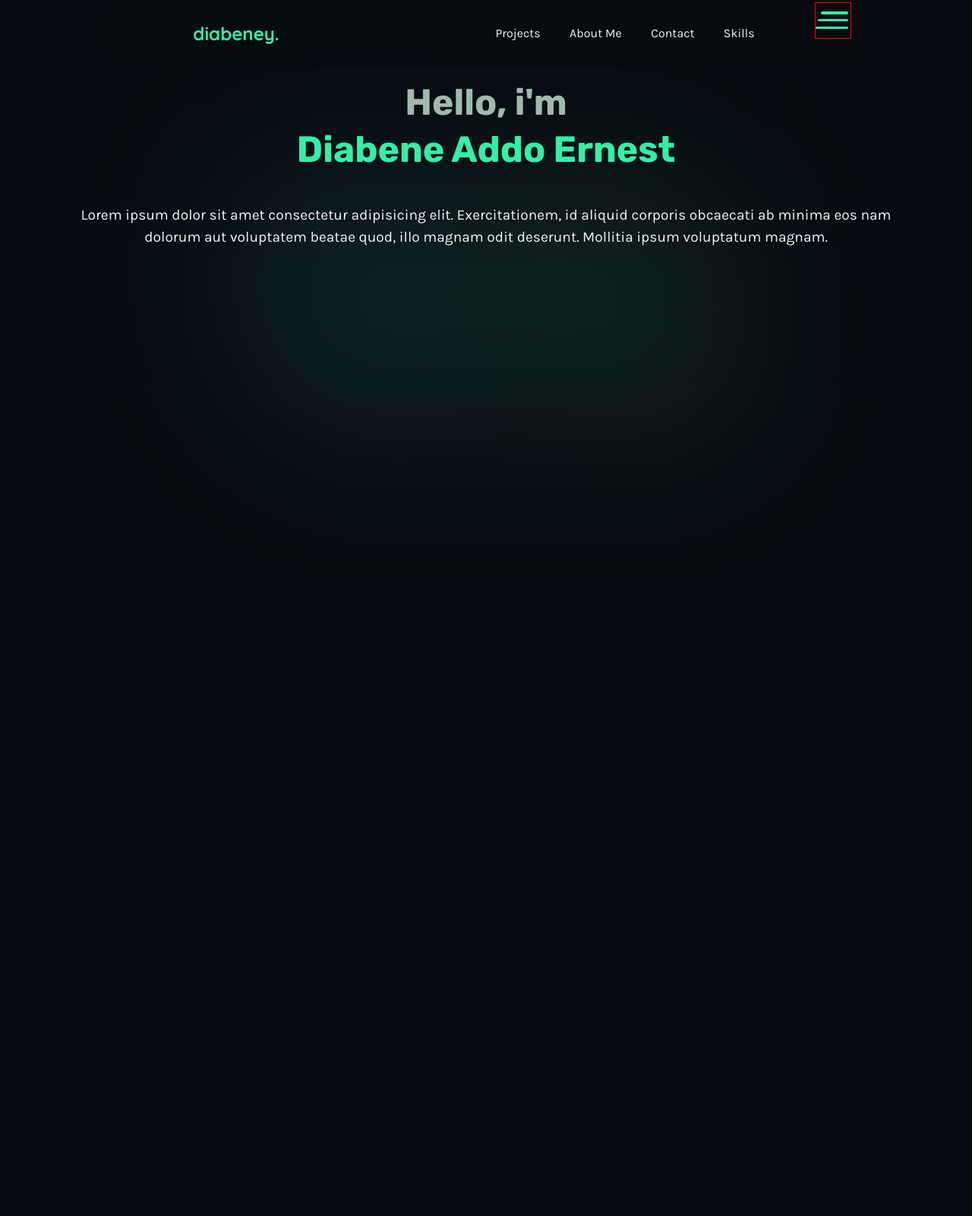
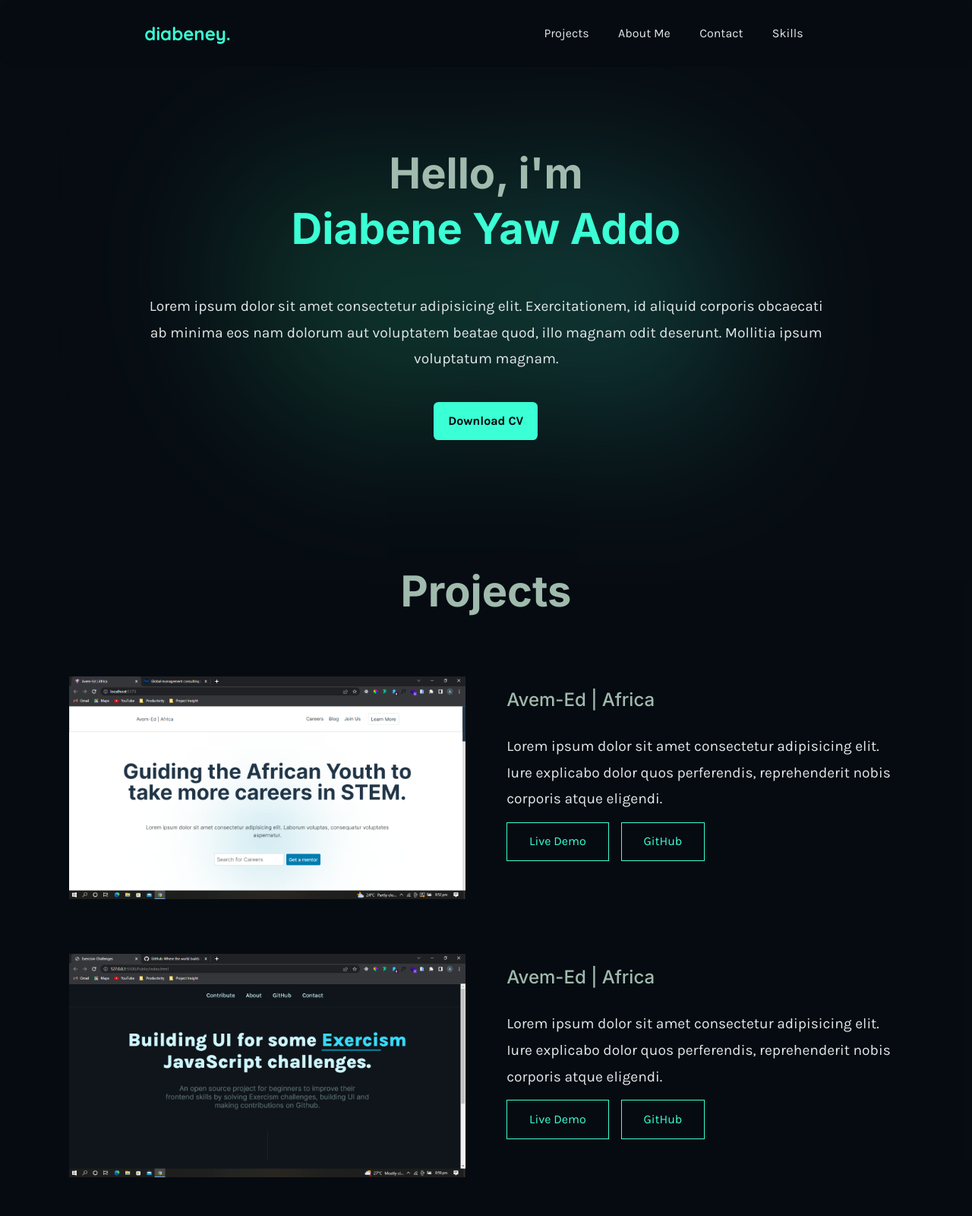
Before and after one commit to diabeney/portfolio-site, a website built with Vite: page index.html in a window 1280 px wide. Shown: the top 1600 px of the page at 76% size. Built offline with nearby package versions, Linux system fonts and the light colour scheme.

Commit message:
finished second page

```diff
--- /dev/null
+++ b/animations.css
@@ -0,0 +1,130 @@
+/* ----------------------------------------------
+ * Generated by Animista on 2022-10-25 10:22:3
+ * Licensed under FreeBSD License.
+ * See http://animista.net/license for more info.
+ * w: http://animista.net, t: @cssanimista
+ * ---------------------------------------------- */
+
+/**
+ * ----------------------------------------
+ * animation scale-in-center
+ * ----------------------------------------
+ */
+@-webkit-keyframes scale-in-center {
+  0% {
+    -webkit-transform: scale(0);
+    transform: scale(0);
+    opacity: 1;
+  }
+  100% {
+    -webkit-transform: scale(1);
+    transform: scale(1);
+    opacity: 1;
+  }
+}
+@keyframes scale-in-center {
+  0% {
+    -webkit-transform: scale(0);
+    transform: scale(0);
+    opacity: 1;
+  }
+  100% {
+    -webkit-transform: scale(1);
+    transform: scale(1);
+    opacity: 1;
+  }
+}
+
+.scale-in-center {
+  -webkit-animation: scale-in-center 200ms cubic-bezier(0.25, 0.46, 0.45, 0.94)
+    both;
+  animation: scale-in-center 1000ms cubic-bezier(0.25, 0.46, 0.45, 0.94) both;
+}
+
+@-webkit-keyframes scale-out-center {
+  0% {
+    -webkit-transform: scale(1);
+    transform: scale(1);
+    opacity: 1;
+  }
+  100% {
+    -webkit-transform: scale(0);
+    transform: scale(0);
+    opacity: 1;
+  }
+}
+@keyframes scale-out-center {
+  0% {
+    -webkit-transform: scale(1);
+    transform: scale(1);
+    opacity: 1;
+  }
+  100% {
+    -webkit-transform: scale(0);
+    transform: scale(0);
+    opacity: 1;
+  }
+}
+.scale-out-center {
+  -webkit-animation: scale-out-center 200ms
+    cubic-bezier(0.55, 0.085, 0.68, 0.53) both;
+  animation: scale-out-center 200ms cubic-bezier(0.55, 0.085, 0.68, 0.53) both;
+}
+
+.bounce-top {
+  -webkit-animation: bounce-top 1.3s both;
+  animation: bounce-top 1.3s both;
+}
+
+@keyframes bounce-top {
+  0% {
+    -webkit-transform: translateY(-45px);
+    transform: translateY(-45px);
+    -webkit-animation-timing-function: ease-in;
+    animation-timing-function: ease-in;
+    opacity: 1;
+  }
+  24% {
+    opacity: 1;
+  }
+  40% {
+    -webkit-transform: translateY(-24px);
+    transform: translateY(-24px);
+    -webkit-animation-timing-function: ease-in;
+    animation-timing-function: ease-in;
+  }
+  65% {
+    -webkit-transform: translateY(-12px);
+    transform: translateY(-12px);
+    -webkit-animation-timing-function: ease-in;
+    animation-timing-function: ease-in;
+  }
+  82% {
+    -webkit-transform: translateY(-6px);
+    transform: translateY(-6px);
+    -webkit-animation-timing-function: ease-in;
+    animation-timing-function: ease-in;
+  }
+  93% {
+    -webkit-transform: translateY(-4px);
+    transform: translateY(-4px);
+    -webkit-animation-timing-function: ease-in;
+    animation-timing-function: ease-in;
+  }
+  25%,
+  55%,
+  75%,
+  87% {
+    -webkit-transform: translateY(0px);
+    transform: translateY(0px);
+    -webkit-animation-timing-function: ease-out;
+    animation-timing-function: ease-out;
+  }
+  100% {
+    -webkit-transform: translateY(0px);
+    transform: translateY(0px);
+    -webkit-animation-timing-function: ease-out;
+    animation-timing-function: ease-out;
+    opacity: 1;
+  }
+}
--- a/index.html
+++ b/index.html
@@ -4,6 +4,7 @@
     <meta charset="UTF-8" />
     <link rel="icon" type="image/svg+xml" href="/vite.svg" />
     <link rel="stylesheet" href="style.css" />
+    <link rel="stylesheet" href="animations.css" />
     <meta name="viewport" content="width=device-width, initial-scale=1.0" />
     <title>Vite App</title>
   </head>
@@ -14,12 +15,12 @@
     </div>
     <section id="app">
       <header class="margin-x-auto">
-        <div class="menu-btn flex flex-cen">
-          <!-- <span class="bar bar-top"></span> -->
-          <span class="bar bar-top"></span>
-          <!-- <span class="bar bar-top"></span> -->
+        <div class="menu-btn flex flex-column flex-cen">
+          <span data-rotate="false" class="bar bar-top"></span>
+          <span data-rotate="false" class="bar bar-cen"></span>
+          <span data-rotate="false" class="bar bar-bot"></span>
         </div>
-        <nav class="flex w-100">
+        <nav data-open="false" class="flex w-100">
           <div class="logo padding-y-md margin-y-auto margin-x-auto">
             <p class="text-logo">diabeney.</p>
           </div>
@@ -33,18 +34,85 @@
       </header>
       <main>
         <section class="container">
-          <h1 class="text-cen text-heading padding-block-xl">
+          <section class="page intro margin-y-lg">
+            <h1
+              class="text-heading padding-y-xl padding-x-md text-cen scale-in-center"
+            >
               Hello, i'm <br />
-            <mark>Diabene Addo Ernest</mark>
+              <mark>Diabene Yaw Addo</mark>
             </h1>
-          <p class="text-body padding-x-lg text-cen margin-y-lg">
+            <p class="text-body padding-x-md text-cen scale-in-center">
               Lorem ipsum dolor sit amet consectetur adipisicing elit.
               Exercitationem, id aliquid corporis obcaecati ab minima eos nam
               dolorum aut voluptatem beatae quod, illo magnam odit deserunt.
               Mollitia ipsum voluptatum magnam.
             </p>
+            <div class="btn-container margin-y-lg margin-x-auto">
+              <button class="btn padding-x-md padding-y-sm scale-in-center">
+                Download CV
+              </button>
+            </div>
+          </section>
+          <section class="projects margin-y-lg">
+            <h1 class="text-heading text-cen padding-y-md">Projects</h1>
+            <section
+              class="project-container margin-y-lg container even-columns"
+            >
+              <article class="project__image padding-x-md">
+                <img src="imgs/Screenshot (60).png" alt="" />
+              </article>
+              <article class="description padding-x-md">
+                <h1 class="description__title text-subheading padding-y-md">
+                  Avem-Ed | Africa
+                </h1>
+                <p class="description__text text-body padding-y-sm">
+                  Lorem ipsum dolor sit amet consectetur adipisicing elit. Iure
+                  explicabo dolor quos perferendis, reprehenderit nobis corporis
+                  atque eligendi.
+                </p>
+                <ul role="list" class="links flex">
+                  <li class="padding-x-lg padding-y-sm">
+                    <a href="">Live Demo</a>
+                  </li>
+                  <li class="padding-x-lg padding-y-sm">
+                    <a href="">GitHub</a>
+                  </li>
+                </ul>
+              </article>
+            </section>
+            <section
+              class="project-container margin-y-lg container even-columns"
+            >
+              <article class="project__image padding-x-md">
+                <img src="imgs/Screenshot (46).png" alt="" />
+              </article>
+              <article class="description padding-x-md">
+                <h1 class="description__title text-subheading padding-y-md">
+                  Avem-Ed | Africa
+                </h1>
+                <p class="description__text text-body padding-y-sm">
+                  Lorem ipsum dolor sit amet consectetur adipisicing elit. Iure
+                  explicabo dolor quos perferendis, reprehenderit nobis corporis
+                  atque eligendi.
+                </p>
+                <ul role="list" class="links flex">
+                  <li class="padding-x-lg padding-y-sm">
+                    <a href="">Live Demo</a>
+                  </li>
+                  <li class="padding-x-lg padding-y-sm">
+                    <a href="">GitHub</a>
+                  </li>
+                </ul>
+              </article>
+            </section>
+          </section>
         </section>
       </main>
+      <aside class="">
+        <section class="skills"></section>
+        <section class="about"></section>
+      </aside>
+      <aside></aside>
     </section>
     <script type="module" src="/main.js"></script>
   </body>
--- a/main.js
+++ b/main.js
@@ -1,3 +1,32 @@
 function getElements(...selectors) {
   return selectors.map((selector) => document.querySelector(selector));
 }
+
+const [menuBtn, barTop, barCenter, barBottom, nav, header] = getElements(
+  ".menu-btn",
+  ".bar-top",
+  ".bar-cen",
+  ".bar-bot",
+  "nav",
+  "header"
+);
+menuBtn.addEventListener("click", () => {
+  let isVisible = nav.getAttribute("data-open");
+  if (isVisible === "false") {
+    nav.classList.remove("scale-out-center");
+    [barTop, barCenter, barBottom].forEach(
+      (bar) => (bar.dataset.rotate = "true")
+    );
+    nav.classList.add("scale-in-center");
+    nav.setAttribute("data-open", "true");
+  } else {
+    nav.classList.remove("scale-in-center");
+    [barTop, barCenter, barBottom].forEach(
+      (bar) => (bar.dataset.rotate = "false")
+    );
+    nav.classList.add("scale-out-center");
+    nav.setAttribute("data-open", "false");
+  }
+  header.classList.toggle("overlay");
+  document.body.classList.toggle("hidden");
+});
--- a/style.css
+++ b/style.css
@@ -1,15 +1,15 @@
-@import url("https://fonts.googleapis.com/css2?family=Karla:wght@400;500;700&family=Quicksand:wght@700&family=Rubik:wght@300;500;700&display=swap");
+@import url("https://fonts.googleapis.com/css2?family=Inter:wght@400;500;600;700&family=Karla:wght@400;500;700&family=Quicksand:wght@700&display=swap");
 :root {
   --clr-primary-700: hsl(216, 42%, 5%);
-  --clr-primary-transparent: hsla(216, 42%, 5%, 0.887);
-  --clr-accent-400: hsl(192, 19%, 95%);
+  --clr-primary-400: hsl(216, 22%, 15%);
+  --clr-primary-transparent: hsla(216, 42%, 5%, 0.787);
+  --clr-accent-400: hsl(192, 19%, 90%);
   --clr-secondary-600: hsl(148, 16%, 68%);
   --clr-white: hsl(255, 100%, 100%);
-  --clr-logo: hsl(157, 86%, 57%);
-  /* --clr-logo: hsl(340, 86%, 57%); */
-
+  --clr-blob: hsl(157, 86%, 57%);
+  --clr-logo: #3bffd5;
   --ff-primary: "Karla", sans-serif;
-  --ff-secondary: "Rubik", sans-serif;
+  --ff-secondary: "Inter", sans-serif;
   --ff-logo: "Quicksand", sans-serif;
 
   --fs-sm: 1rem;
@@ -49,7 +49,7 @@ html {
 }
 
 /* Allow percentage-based heights */
-html,
+
 body {
   height: 100%;
   overflow-x: hidden;
@@ -57,6 +57,7 @@ body {
 
 /* Typographic tweaks */
 body {
+  position: relative;
   line-height: calc(1em + 0.5rem);
   text-rendering: optimizeSpeed;
   -webkit-font-smoothing: antialiased;
@@ -98,9 +99,6 @@ mark {
 }
 
 /* A elements that don't have a class get default styles */
-a:not([class]) {
-  text-decoration-skip-ink: auto;
-}
 
 /* Single taps are dispatched immediately on clickable elements */
 a,
@@ -175,6 +173,9 @@ textarea {
   display: none !important;
 }
 
+.hidden {
+  overflow: hidden !important;
+}
 .margin-y-auto {
   margin-block: auto;
 }
@@ -241,6 +242,11 @@ textarea {
   margin-block: var(--size-800);
 }
 
+.overlay {
+  background-color: var(--clr-primary-transparent);
+  backdrop-filter: blur(10px);
+}
+
 .text-cen {
   text-align: center;
 }
@@ -257,13 +263,14 @@ textarea {
   color: var(--clr-accent-400);
   font-size: var(--fs-md);
   font-weight: var(--fw-regular);
-  line-height: 1.5;
+  line-height: 1.8;
 }
 
-.text-subheadiing {
+.text-subheading {
   color: var(--clr-secondary-600);
   font-size: var(--fs-lg);
   font-weight: var(--fw-semi-bold);
+  font-family: var(--ff-secondary);
 }
 
 .container {
@@ -285,7 +292,6 @@ textarea {
   top: 3%;
   aspect-ratio: 1/1;
   width: var(--size-900);
-  border: 1px solid red;
   z-index: 101;
   overflow: hidden;
   padding: 0.2rem;
@@ -293,36 +299,25 @@ textarea {
 
 .bar {
   display: block;
-  width: var(--size-900);
+  width: var(--size-800);
   height: 0.2rem;
   border-radius: var(--size-300);
   background-color: var(--clr-logo);
   position: relative;
-  /* transform: rotate(44deg) translate(0, 0); */
+  margin-block: 0.2rem;
+  transition: all 200ms ease-in-out;
 }
 
-.bar::before {
-  content: "";
-  position: absolute;
-  width: 90%;
-  height: 0.2rem;
-  background-color: var(--clr-logo);
-  border-radius: var(--size-400);
-  top: -0.6rem;
-  right: 0;
-  /* transform: rotate(90deg) translate(20%, -20%); */
+.bar-cen[data-rotate="true"] {
+  opacity: 0;
 }
-
-.bar::after {
-  /* display: none; */
-  content: "";
-  position: absolute;
-  width: 110%;
-  height: 0.2rem;
-  background-color: var(--clr-logo);
-  border-radius: var(--size-400);
-  top: 0.6rem;
-  right: 0;
+.bar-top[data-rotate="true"] {
+  transform: rotate(40deg);
+  transform-origin: 0.6rem;
+}
+.bar-bot[data-rotate="true"] {
+  transform: rotate(-40deg);
+  transform-origin: 0.1rem -0.2rem;
 }
 
 .text-logo {
@@ -347,12 +342,11 @@ textarea {
 }
 
 .blob {
-  /* position: absolute; */
   aspect-ratio: 1/1;
   top: 4%;
   right: 20%;
   width: 10rem;
-  background-color: #3bffd5;
+  background-color: var(--clr-blob);
   border-top-left-radius: 5rem;
   border-top-right-radius: 15rem;
   border-bottom-left-radius: 20rem;
@@ -362,22 +356,25 @@ textarea {
 .blob-second {
   top: 20%;
   right: 2%;
-  background-color: #57ffa3;
+  background-color: var(--clr-logo);
 }
 
 #app {
-  position: absolute;
-  top: 0;
-  left: 0;
+  position: relative;
   width: 100vw;
-  min-height: 200vh;
   background-color: var(--clr-primary-transparent);
 }
 
 header {
   position: relative;
   z-index: 100;
-  width: 80%;
+  width: 100%;
+  padding-block: var(--size-700);
+  height: 100vh;
+}
+
+nav[data-open="true"] {
+  transform: translateY(0);
 }
 
 nav {
@@ -388,6 +385,8 @@ nav {
   flex-direction: column;
   align-items: space-around;
   backdrop-filter: none;
+  transform: translateY(-120%);
+  transition: all 300ms ease-in-out;
 }
 
 nav ul {
@@ -395,19 +394,116 @@ nav ul {
 }
 
 nav ul li {
+  position: relative;
   margin-inline: var(--size-300);
 }
 
 nav ul li a {
   color: var(--clr-accent-400);
+  transition: color 200ms ease-in;
 }
 
+nav ul li a:hover {
+  color: var(--clr-logo);
+}
+
+.btn-container {
+  width: fit-content;
+}
+
+.btn {
+  background-color: var(--clr-logo);
+  border-radius: 0.4rem;
+  border: none;
+  font-weight: var(--fw-bold);
+  transition: all 200ms ease-in;
+}
+.btn:hover {
+  cursor: pointer;
+  background-color: var(--clr-primary-700);
+  color: var(--clr-logo);
+}
 main {
+  width: 100%;
+  margin-top: -100vh;
+}
+
+.projects {
+  margin-block: calc(var(--size-900) * 3);
+}
+
+.project__image,
+.description {
+}
+
+.links {
+  padding: 0;
+  gap: var(--size-200);
+  overflow: hidden;
+}
+
+.links li {
+  border: 1px solid var(--clr-logo);
   position: relative;
+  overflow: hidden;
+  z-index: 10;
+}
+
+.links li::after {
+  content: "";
+  position: absolute;
   top: 0;
   left: 0;
+  width: 100%;
+  height: 100%;
+  opacity: 0;
+  background-color: var(--clr-primary-700);
+  transform: translateX(-102%);
+  transition: all 200ms ease-in;
+  z-index: 9;
 }
+
+.links li:hover::after {
+  transform: translateX(0%);
+  opacity: 1;
+}
+
+.links li a {
+  position: relative;
+  z-index: 10;
+  color: var(--clr-logo);
+}
+
+aside {
+  width: 100vw;
+  height: 100vh;
+  background-color: var(--clr-primary-700);
+  top: 0;
+  border: 1px solid blue;
+}
+
+.skills {
+  border: 1px solid red;
+  height: 60vh;
+  width: 60vw;
+}
+.about {
+  border: 1px solid green;
+  position: sticky;
+  top: 0;
+  height: 30vh;
+  width: 40vw;
+  right: 0;
+}
+
 @media (min-width: 50em) {
+  :root {
+    --fs-xlg: 3.5rem;
+  }
+  .menu-btn {
+    display: none;
+  }
+
   .even-columns {
     grid-auto-flow: column;
     grid-auto-columns: 1fr;
@@ -417,8 +513,8 @@ main {
     width: 20rem;
   }
   header {
-    position: sticky;
-    top: 0;
+    padding-block: 0;
+    height: fit-content;
   }
 
   .logo {
@@ -430,9 +526,19 @@ main {
     flex-direction: row;
     justify-content: space-around;
     backdrop-filter: blur(20px);
+    transform: translateY(0) !important;
   }
 
   nav ul {
     flex-direction: row !important;
   }
+
+  main {
+    margin-top: 0;
+  }
+
+  .intro p {
+    width: 80%;
+    margin-inline: auto;
+  }
 }
```
Also changed, not shown: imgs/Screenshot (46).png (added), imgs/Screenshot (60).png (added). Lines whose indentation alone changed are shown as unchanged.
